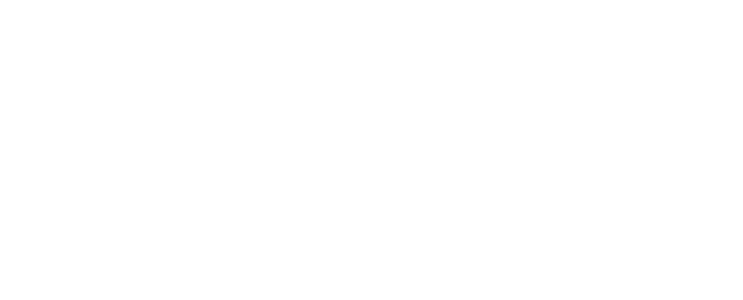
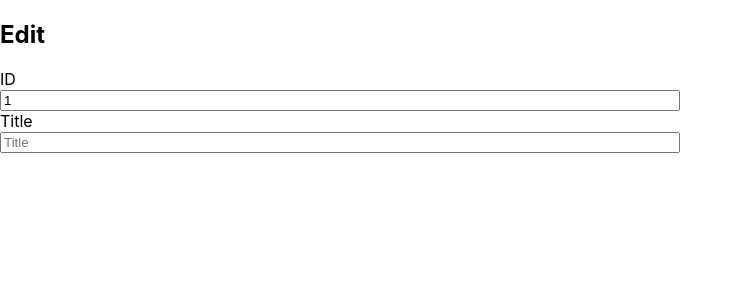
Before and after one commit to Keerthanabas/Task, a React (Create React App) app: page /edit/1 in a window 1280 px wide. Before the commit this address had no page. Shown: the top 300 px of the page, without its empty margins (0-743 px from the left). Built offline with nearby package versions, Linux system fonts and the light colour scheme.

Commit message:
26.10.23 changes

```diff
--- a/src/App.js
+++ b/src/App.js
@@ -9,7 +9,7 @@
     <div >
       <Routes>
       <Route exact path = "/table"element={<Table/>}/>
-      <Route exact path = "/edit" element={<Edit/>}/>
+      <Route exact path = "/edit/:id" element={<Edit/>}/>
 
       </Routes>
 
--- a/src/edit.js
+++ b/src/edit.js
@@ -1,36 +1,36 @@
 import React, { useState } from "react";
 import {data} from "./datas.js";
 import {useNavigate} from "react-router-dom"
-
-
-const Edit = () => {
-const [id,setId] = useState(0)
-const [title,setTitle]=useState("")
-const navigate = useNavigate()
-
-
-const details = data.map((item)=>{
-// if(item.id == id){
-//     item
-
-
-// }
-
-
-})
-
+import { useParams } from "react-router-dom";
 //  navigate('Details', {
 //     itemId: 86,
 //     otherParam: 'anything you want here',
 //   });
 
- console.log(navigate.getParam('itemId'))
+const Edit = () => {
+    let { id } = useParams();
+    console.log(
+        data.filter((item) => item.id === id),
+        id,
+        "check"
+      );
+const [datas,setDatas] = useState (
+    data.filter((item)=>item.id === id
+))
 
-return(
-<div>
-<h1>Edit Title</h1>
-<input type = "number"  placeholder="ID"/>
-<input type = "text"    placeholder="Title"/>
+
+const [ID,setId] = useState(0)
+const [title,setTitle]=useState("")
+const navigate = useNavigate()
+    return (
+      <div>
+          <h2>Edit</h2>
+
+<lable>ID</lable>    <br></br>
+<input type = "text" value={id} placeholder="ID" onChange={(e)=>setId(e.target.value)}/> <br></br>
+
+<lable>Title</lable> <br></br>
+<input type = "text" value={title}   placeholder="Title"onChange={(e)=>setTitle(e.target.value)}/>
 
 
 </div>
--- a/src/table.js
+++ b/src/table.js
@@ -38,12 +38,12 @@
   setData(id)
   }
 
-  const editTile =(title)=>{
-    navigate("/edit", {
-      itemId: 86,
-      otherParam: 'anything you want here',
-    })
+  const editTile =(id)=>{
+    navigate(`/edit/${id}`)
   }
+
+
+
 
 
 
@@ -90,7 +90,7 @@
     <td>{item.id}</td>
     <td>{item.title}</td>
     <td>
-        <button onClick={() => editTile(item.title)}>Edit</button>
+        <button onClick={() => editTile(item.id)}>Edit</button>
         <button onClick={() => deleteTitle(item.title)}>Delete</button>
     </td>
   </tr>
```
